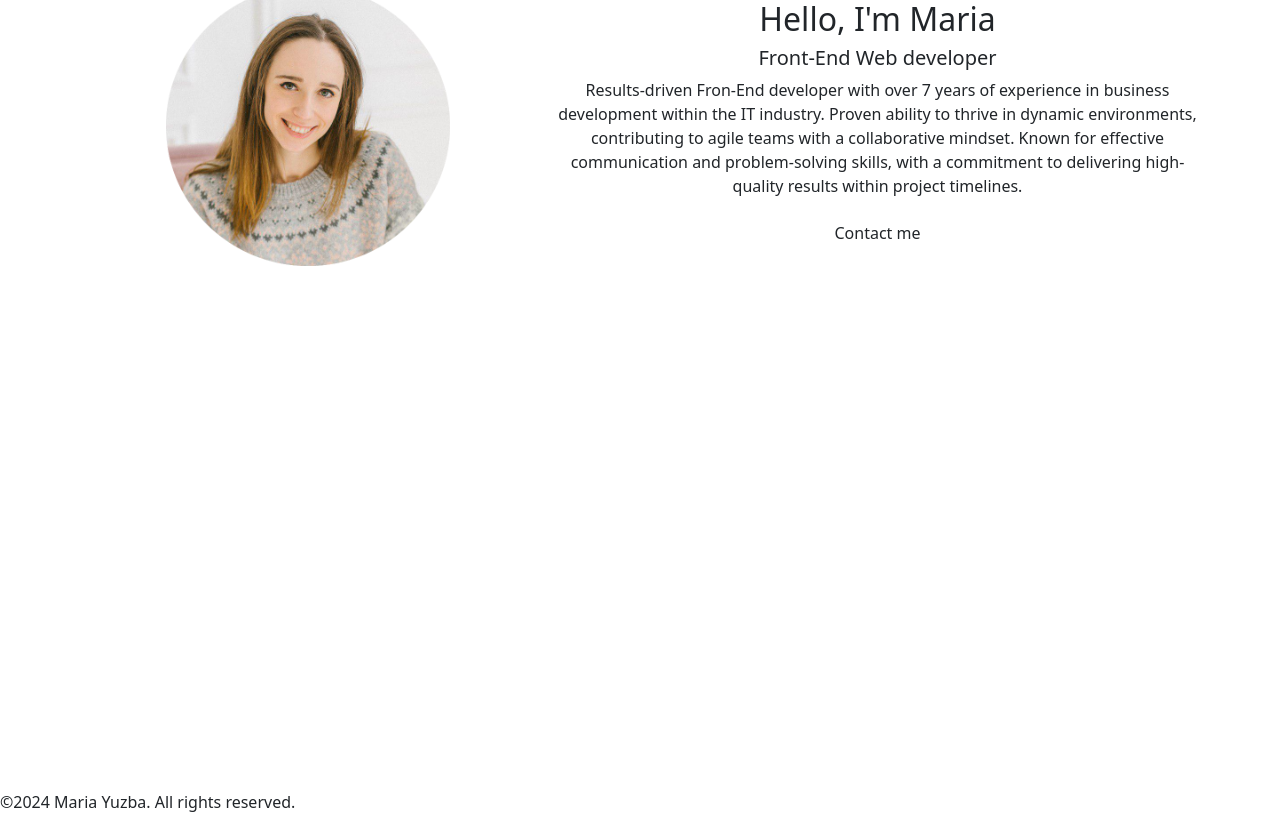
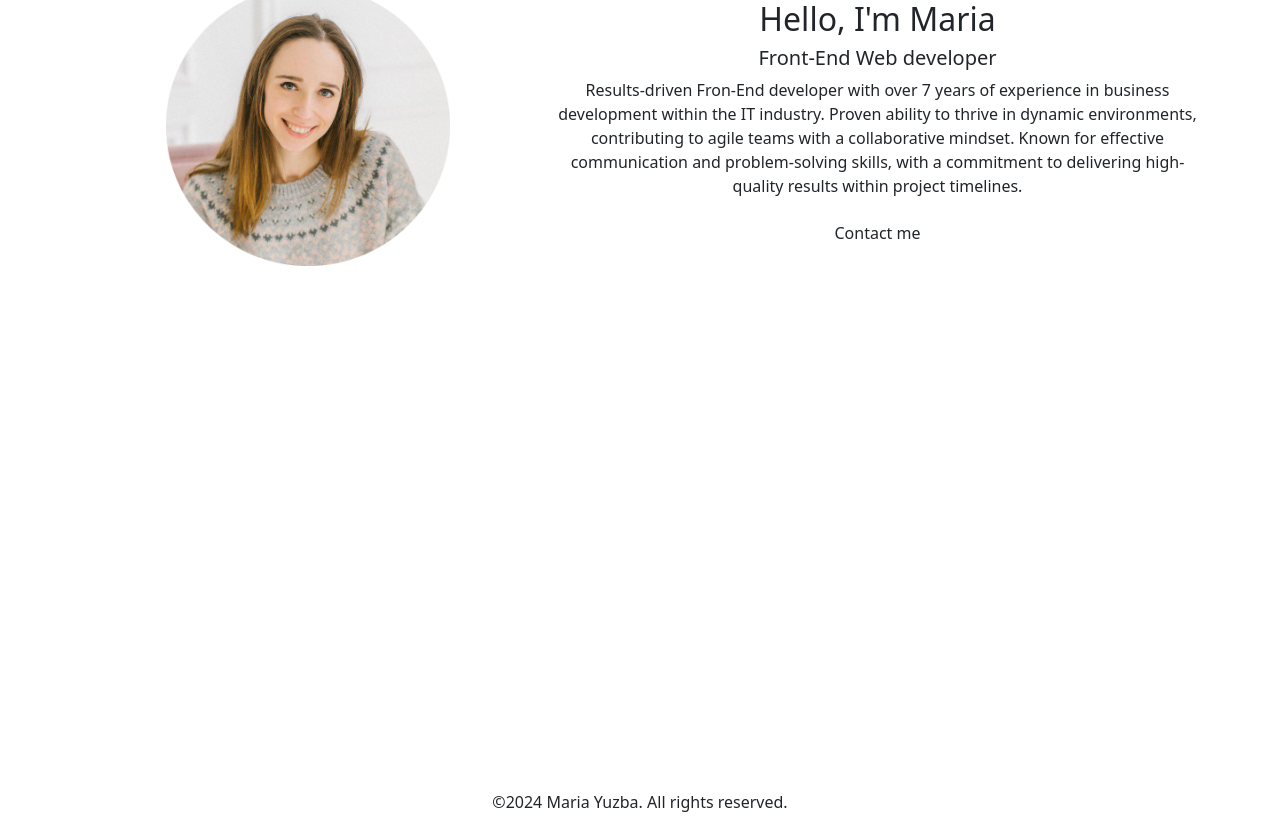
Before and after one commit to yuzbamaria/react-portfolio, a React (Vite) app in the folder portfolio/: page / in a window 1280 px wide. Shown: the part 166-1004 px from the top of the page. Built offline with nearby package versions, Linux system fonts and the light colour scheme.

Commit message:
updated footer

```diff
--- a/portfolio/src/components/Footer/index.jsx
+++ b/portfolio/src/components/Footer/index.jsx
@@ -6,7 +6,7 @@ const currentYear = new Date().getFullYear();
 function Footer() {
   return (
 
-    <footer className="footer">
+    <footer className="footer text-center d-flex justify-content-center align-items-center pb-2">
       <p><span id="current-year">©</span>
       {currentYear} Maria Yuzba. All rights reserved.
       </p>
```
